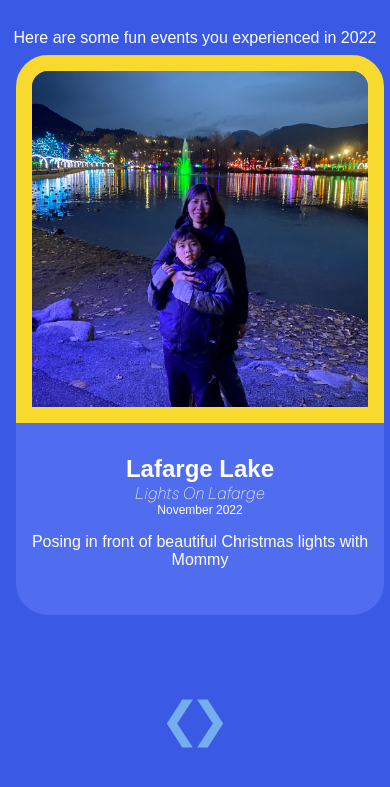
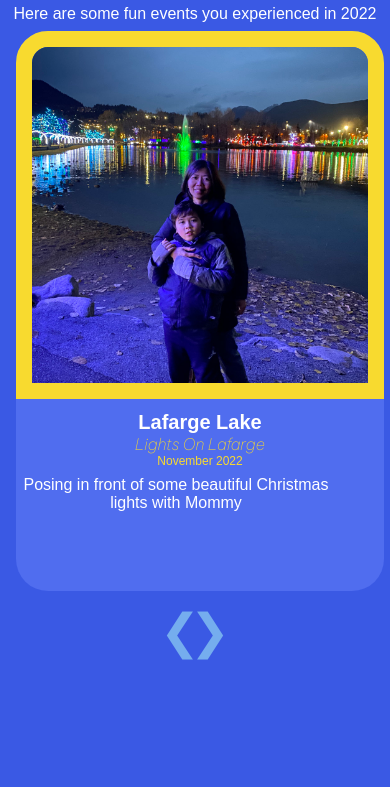
Before and after one commit to artwired/Eli-9th-birthday-slideshow, a plain HTML site: page index.html in a window 390 px wide. Shown: the part 91-878 px from the top of the page. Drawn offline with Linux system fonts and the light colour scheme; a web font is replaced by a local one.

Commit message:
Add files via upload

```diff
--- a/data.json
+++ b/data.json
@@ -4,7 +4,7 @@
     "location":"Lafarge Lake",
     "event":"Lights On Lafarge",
     "month":"November 2022",
-    "memory":"Posing in front of beautiful Christmas lights with Mommy",
+    "memory":"Posing in front of some beautiful Christmas lights with Mommy",
     "photo":"images/at-lights-on-lafarge.jpg"
     },
     {
--- a/style.css
+++ b/style.css
@@ -12,7 +12,7 @@ body {
     background-color: rgb(58, 89, 228);
     font-family: 'Anek Telugu', sans-serif;
     color: white;
-    overflow: hidden;
+    /* overflow: hidden; */
 }
 img, picture, svg, video {
     display: block;
@@ -39,20 +39,24 @@ text-shadow: 5px 5px #000000;
     margin-top: .5rem;
 }
 .sub-heading {
-    margin-top: 2rem;
-    font-size: 1.5rem;
+    margin-top: .75rem;
+    font-size: 1.25rem;
     font-weight: 600;
 }
 .event-name {
     font-family: 'Be Vietnam Pro', sans-serif;
     font-style: italic;
+    color: rgb(248, 218, 47);
 }
 .the-month {
     font-weight: 100;
     font-size: .75rem;
+    color: rgb(248, 218, 47);
 }
 .the-memory {
-    margin-top: 1rem;
+    margin-top: .5rem;
+    font-size: 1rem;
+    width: 20rem;
 }
 .slideshow-container {
     position: relative;
@@ -68,7 +72,7 @@ text-shadow: 5px 5px #000000;
     top:0;
     left: 0;
     text-align: center;
-    height:30rem;
+    height:31rem;
     background-color: rgb(80, 109, 239);
     margin: 1rem;
     border-radius: 2rem;
@@ -116,21 +120,23 @@ text-shadow: 5px 5px #000000;
     transform: translateX(-5px);
     transition: 0.2s ease;
 }
-@media (max-width: 1700px) {
+/* @media (max-width: 1700px) {
     .buttons button#next {
         right: 28%;
     }
     .buttons button#prev {
         left: 28%;
     }
-}
+} */
 
 @media (max-width: 1400px) {
     .buttons button#next {
-        right: 22%;
+        top:50%;
+        right: 30%;
     }
     .buttons button#prev {
-        left: 22%;
+        top:50%;
+        left: 30%;
     }
 }
 @media (max-width: 1130px) {
@@ -139,18 +145,15 @@ text-shadow: 5px 5px #000000;
     }
 }
 @media (max-width: 1080px) {
-    .intro-text {
-        margin-top: 2rem;
-    }
     .slideshow-container {
         margin: -.5rem auto 0;
     }
-    .buttons button {
-        margin-top: 24rem;
-    }
+    /* .buttons button {
+        margin-top: 0rem;
+    } */
     .buttons button#next {
-        bottom: 0;
-        right: 28rem;
+        top: 50%;
+        right: 30%;
         transition: all .2s ease-in-out;
     }
     .buttons button#next:hover {
@@ -167,8 +170,8 @@ text-shadow: 5px 5px #000000;
         transition:none;
     }
     .buttons button#prev {
-        bottom: 0;
-        left: 28rem;
+        top: 50%;
+        left: 30%;
         transition: all .2s ease-in-out;
     }
     .buttons button#prev:active {
@@ -182,7 +185,7 @@ text-shadow: 5px 5px #000000;
         font-size: 5rem;
     }
     .buttons button {
-        margin-top: 22.5rem;
+        margin-top: 19rem;
     }
     .buttons button#next {
         right: 24rem;
@@ -197,22 +200,19 @@ text-shadow: 5px 5px #000000;
     .title {
         font-size: 4rem;
     }
-    .buttons button {
-        margin-top: 22.5rem;
-    }
     .buttons button#next {
+        top: 50%;
         right: 20rem;
         transition: all .2s ease-in-out;
     }
     .buttons button#prev {
+        top: 50%;
         left: 20rem;
         transition: all .2s ease-in-out;
     }
 }
 @media (max-width: 700px) {
-    .buttons button {
-        margin-top: 22.5rem;
-    }
+
     .buttons button#next {
         /* bottom: -15rem; */
         right: 16rem;
@@ -227,6 +227,9 @@ text-shadow: 5px 5px #000000;
 @media (max-width: 590px) {
     .title {
         font-size: 3rem;
+    }
+    .buttons button {
+        margin-top: 17rem;
     }
     .buttons button#next {
         right: 12rem;
```
